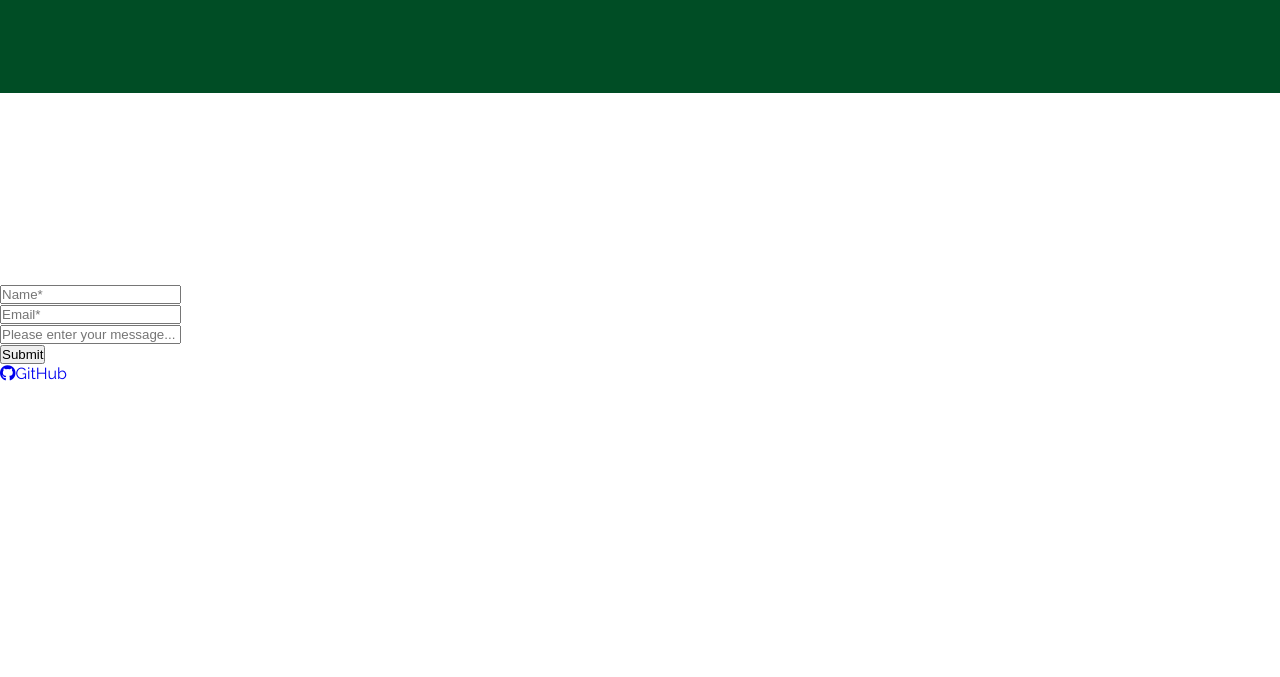
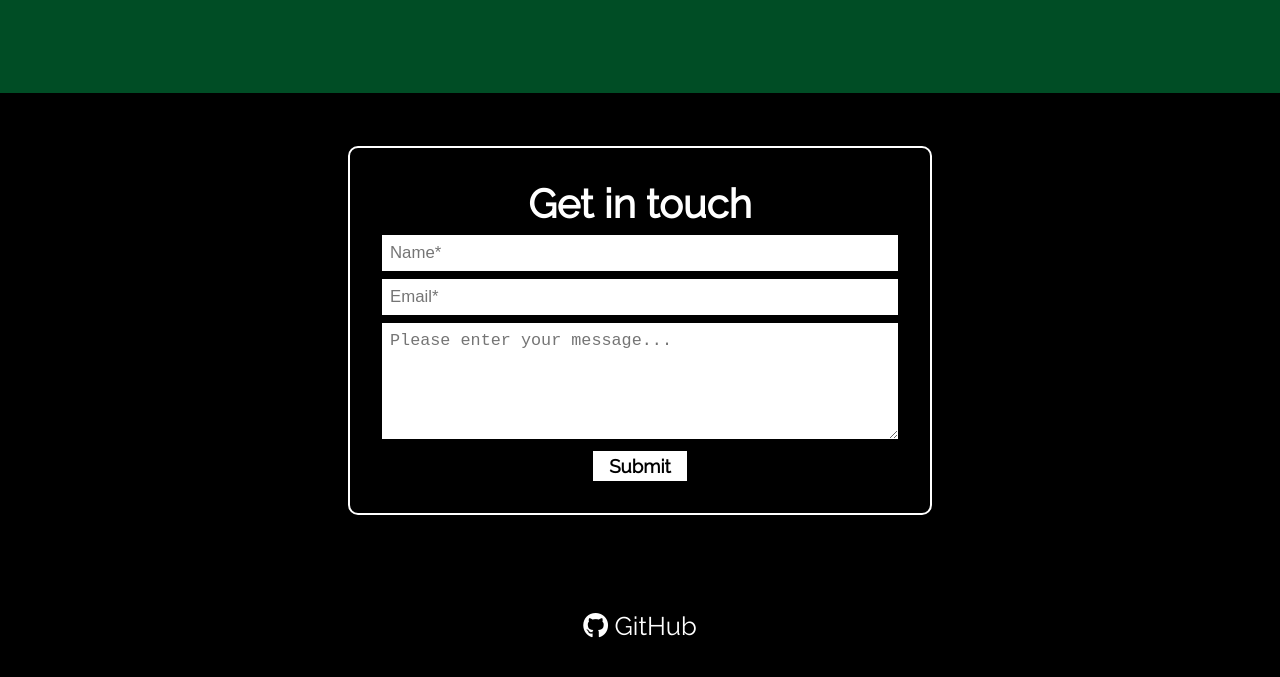
Before and after one commit to Afer1991/portfolio-website, a plain HTML site: page index.html in a window 1280 px wide. Shown: the part 1333-2010 px from the top of the page. Before the commit the page ends 1716 px from the top, so only its background shows below. Drawn offline with Linux system fonts and the light colour scheme.

Commit message:
Style contact section

```diff
--- a/index.html
+++ b/index.html
@@ -50,14 +50,14 @@
         </p>
         <p>
           <label for="message"></label>
-          <input type="text" id="message" placeholder="Please enter your message..." />
+          <textarea id="message" placeholder="Please enter your message..." required></textarea>
         </p>
         <p>
           <button id="submit" type="submit">Submit</button>
         </p>
       </form>
-      <a href="https://github.com/Afer1991" targe="_blank">
-        <i class="fa-brands fa-github"></i>GitHub
+      <a href="https://github.com/Afer1991" target="_blank">
+        <i class="fa-brands fa-github"></i> GitHub
       </a>
     </section>
   </body>
--- a/style.css
+++ b/style.css
@@ -70,7 +70,7 @@ h1 {
   padding-bottom: 96px;
 }
 
-h2 {
+#projects h2 {
   padding: 96px 0 48px;
   font-size: 2.5rem;
   color: #FFF;
@@ -93,3 +93,68 @@ a {
   background: grey;
   padding: 8px 0;
 }
+
+#contact {
+  background: #000;
+  height: 75vh;
+  display: flex;
+  flex-direction: column;
+  justify-content: center;
+  align-items: center;
+}
+
+form {
+  padding: 32px;
+  border: 2px solid #FFF;
+  border-radius: 10px;
+}
+
+#contact h2 {
+  font-size: 2.5rem;
+  color: #FFF;
+  margin-bottom: 8px;
+}
+
+input {
+  width: 500px;
+  padding: 8px;
+  margin-bottom: 8px;
+  border: none;
+  font-size: 1.05rem;
+}
+
+textarea {
+  width: 500px;
+  height: 100px;
+  padding: 8px;
+  margin-bottom: 8px;
+  border: none;
+  font-size: 1.05rem;
+}
+
+form p:nth-of-type(4) {
+  display: flex;
+  justify-content: center;
+}
+
+#submit {
+  padding: 4px 16px;
+  font-size: 1.17rem;
+  font-family: "Raleway";
+  border: none;
+  background: #FFF;
+  font-weight: bolder;
+  cursor: pointer;
+}
+
+#contact a {
+  margin-top: 96px;
+  text-decoration: none;
+  color: #FFF;
+  font-size: 1.6rem;
+  transition-duration: 0.5s;
+}
+
+#contact a:hover {
+  font-size: 2rem;
+}
```
